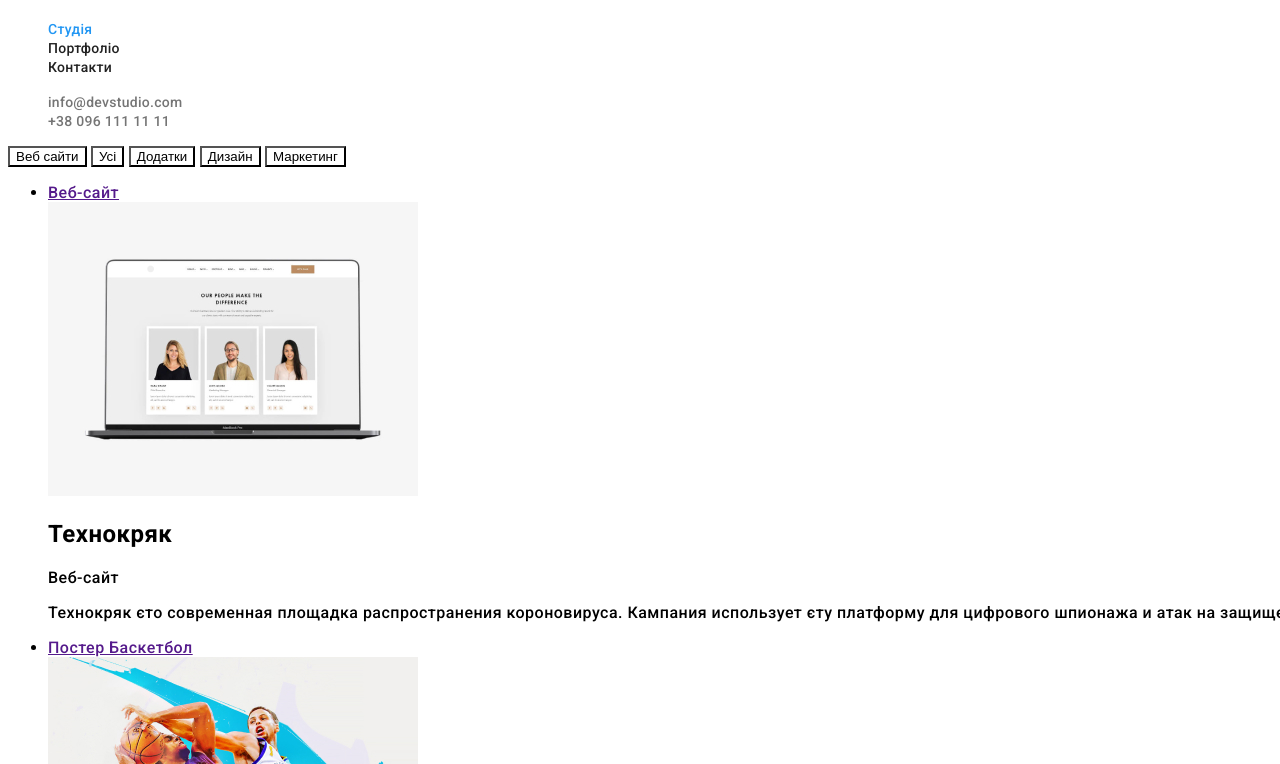
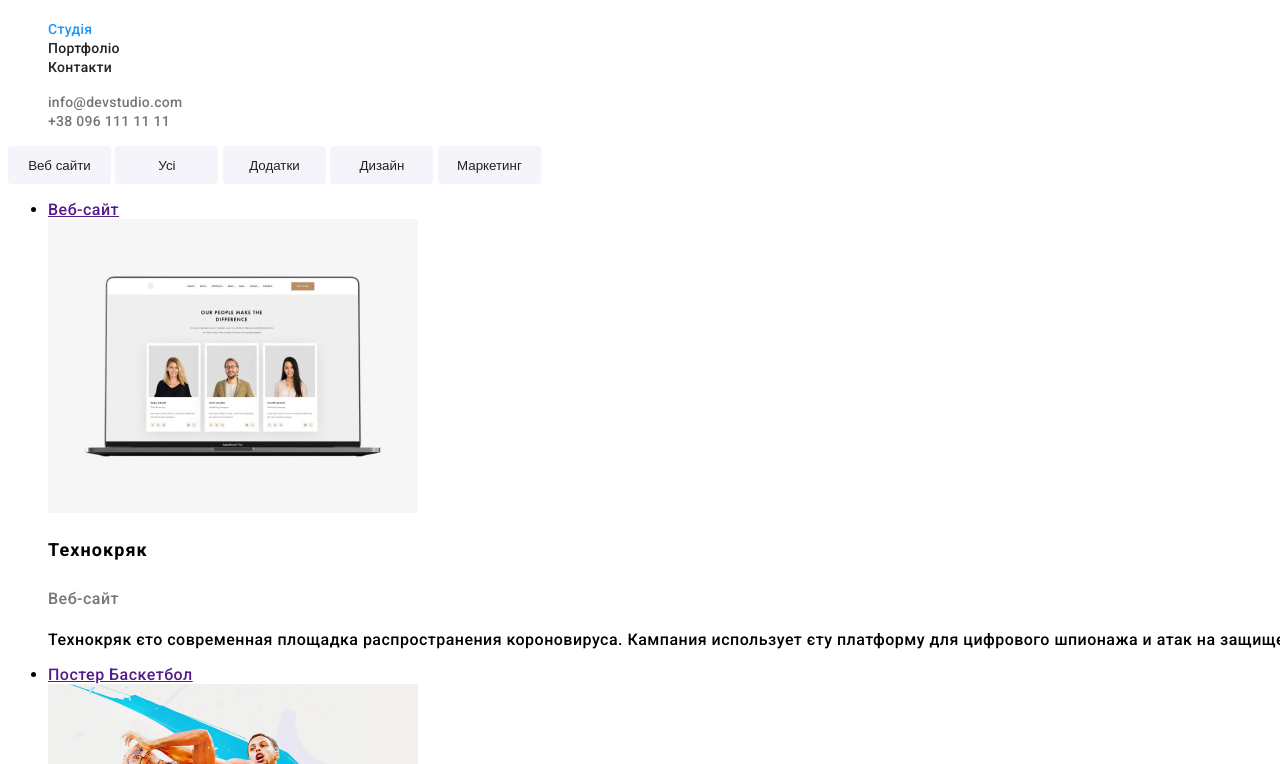
Before and after one commit to yarovoy16/goit-markup-hw-02, a plain HTML site: page portfolio.html in a window 1280 px wide. Shown: the part 36-800 px from the top of the page. Drawn offline with Linux system fonts and the light colour scheme.

Commit message:
portfolio

```diff
--- a/css/styles.css
+++ b/css/styles.css
@@ -7,6 +7,7 @@
     --white: #FFFFFF;
     --contacts-footer: rgba(255, 255, 255, 0.6);
     --footer:#2F303A;
+    --buttons-portfolio: #F5F4FA;
 }
 
 .accent {
@@ -143,7 +144,9 @@ body {
 
     margin-top: 30px;
 
-
+}
+.button:hover{
+    background-color:#7890F9;
 }
 
 .section-advantage{
@@ -252,15 +255,49 @@ body {
 
 
 /* ----- Portfolio */
-.buttons{
-    background-color: var(--button-portolio-grey);
-    color: var(--primary-text-color);
+.buttons-portfolio{
+    background-color: var(--buttons-portfolio);
+    color: var(--black);
     cursor: pointer;
+    border-radius: 4px;
+    width: 103px;
+    height: 38px;
+    left: 846px;
+    top: 174px;
+    border: 0;}
+
+.buttons-portfolio:hover{
+    background-color: var(--accent-color);
+    color: var(--white);
 }
 
 
 
-.section .h2 {
-    color:var(--contacts2);
+.sections-portfolio h2 {
+    width: 322px;
+    height: 36px;
+    left: 639px;
+    top: 576px;
+
+    font-family: 'Roboto';
+    font-style: normal;
+    font-weight: 700;
+    font-size: 18px;
+    line-height: 36px;
+    /* identical to box height, or 200% */
+
+    letter-spacing: 0.06em;
+    columns: var(--black);
 }
-/* ------ */
+
+.sections-portfolio .shorts{
+
+    font-style: normal;
+    font-weight: 400;
+    font-size: 16px;
+    line-height: 30px;
+    /* identical to box height, or 188% */
+
+    letter-spacing: 0.03em;
+    color: var(--grey);
+}
--- a/portfolio.html
+++ b/portfolio.html
@@ -5,7 +5,7 @@
     <meta charset="UTF-8" />
     <meta http-equiv="X-UA-Compatible" content="IE=edge" />
     <meta name="viewport" content="width=device-width, initial-scale=1.0" />
-    <title>Портфолио</title>
+    <title>Веб-студія</title>
     <link href="https://fonts.googleapis.com/css2?family=Raleway:wght@700&family=Roboto:wght@500;700;900&display=swap"
         rel="stylesheet">
     <link rel="stylesheet" href="./css/styles.css" />
@@ -28,23 +28,24 @@
             </ul>
         </nav>
     </header>
+
     <main>
         <!-- H1 контент -->
         <!-- <h1> Content for this page </h1> -->
         <div>
-            <button type="button" class="buttons"> Веб сайти</button>
-            <button type="button" class="buttons"> Усі</button>
-            <button type="button" class="buttons"> Додатки</button>
-            <button type="button" class="buttons"> Дизайн</button>
-            <button type="button" class="buttons"> Маркетинг</button>
+            <button type="button" class="buttons-portfolio"> Веб сайти</button>
+            <button type="button" class="buttons-portfolio"> Усі</button>
+            <button type="button" class="buttons-portfolio"> Додатки</button>
+            <button type="button" class="buttons-portfolio"> Дизайн</button>
+            <button type="button" class="buttons-portfolio"> Маркетинг</button>
         </div>
 
-        <ul class="sections">
+        <ul class="sections-portfolio">
             <li>
                 <a href=""> Веб-сайт <br>
                 <img src="./images/p1.jpg" alt="monitor"></a>
                 <h2>Технокряк</h2>
-                <p>Веб-сайт</p>
+                <p class="shorts">Веб-сайт</p>
                 <p>Технокряк єто современная площадка распространения короновируса. Кампания использует єту платформу
                     для цифрового
                     шпионажа и атак на защищенніе места конкурентов</p>
@@ -56,7 +57,7 @@
                 <a href="">Постер Баскетбол</a> <br>
                 <img src="./images/p2.jpg" alt="basketball">
                 <h2>Постер New Orlean vs Golden Star</h2>
-                <p>Дизайн</p>
+                <p class="shorts">Дизайн</p>
                 <p>Технокряк єто современная площадка распространения короновируса. Кампания использует єту платформу
                     для цифрового
                     шпионажа и атак на защищенніе места конкурентов</p>
@@ -65,7 +66,7 @@
                 <a href="">Ресторан Sea food</a> <br>
                 <img src="./images/p3.jpg" alt="restoran">
                 <h2>Ресторан Seafood</h2>
-                <p>Додаток</p>
+                <p class="shorts">Додаток</p>
                 <p>Технокряк єто современная площадка распространения короновируса. Кампания использует єту платформу
                     для цифрового
                     шпионажа и атак на защищенніе места конкурентов</p>
@@ -74,7 +75,7 @@
                 <a href="">Проект Prime</a> <br>
                 <img src="./images/p4.jpg" alt="Prime">
                 <h2>Проект Prime</h2>
-                <p>Маркетинг</p>
+                <p class="shorts">Маркетинг</p>
                 <p>Технокряк єто современная площадка распространения короновируса. Кампания использует єту платформу
                     для цифрового
                     шпионажа и атак на защищенніе места конкурентов</p>
@@ -83,7 +84,7 @@
                 <a href="">Проект Boxes</a> <br>
                 <img src="./images/p5.jpg" alt="Boxes">
                 <h2>Проект Boxes</h2>
-                <p>Додаток</p>
+                <p class="shorts">Додаток</p>
                 <p>Технокряк єто современная площадка распространения короновируса. Кампания использует єту платформу
                     для цифрового
                     шпионажа и атак на защищенніе места конкурентов</p>
@@ -92,7 +93,7 @@
                 <a href="">Inspiration has no Borders</a> <br>
                 <img src="./images/p6.jpg" alt="komputer">
                 <h2>Inspiration has no Borders</h2>
-                <p>Веб-сайт</p>
+                <p class="shorts">Веб-сайт</p>
                 <p>Технокряк єто современная площадка распространения короновируса. Кампания использует єту платформу
                     для цифрового
                     шпионажа и атак на защищенніе места конкурентов</p>
@@ -110,7 +111,7 @@
                 <a href="">Проект LAB</a> <br>
                 <img src="./images/p8.jpg" alt="LAB">
                 <h2>Проект LAB</h2>
-                <p>Маркетинг</p>
+                <p class="shorts">Маркетинг</p>
                 <p>Технокряк єто современная площадка распространения короновируса. Кампания использует єту платформу
                     для цифрового
                     шпионажа и атак на защищенніе места конкурентов</p>
@@ -119,24 +120,28 @@
                 <a href="">Growing Business</a> <br>
                 <img src="./images/p9.jpg" alt="Business">
                 <h2>Growing Business</h2>
-                <p>Додаток </p>
+                <p class="shorts">Додаток </p>
                 <p>Технокряк єто современная площадка распространения короновируса. Кампания использует єту платформу
                     для цифрового
                     шпионажа и атак на защищенніе места конкурентов</p>
             </li>
         </ul>
     </main>
-</body>
-<footer class="footer">
+    <footer>
+        <section class="footer-section">
             <a href="./index.html" class="logo"><span class="accent">Web</span> <span class="accent2">Studio</span> </a>
             <address>
-        <ul class="adress list">
-            <li><a href="https://goo.gl/maps/ByxKRBc1EHc3Btoa6" class="link" target="_blank"><span class="adress-name">
-                        м. Київ, пр-т Лесі Українки, 26</span></a></li>
-            <li><a href="mailto:info@devstudio.com" class="link">info@devstudio.com</a></li>
-            <li><a href="tel:096 111 11 11" class="link">096 111 11 11</a></li>
+                <ul class="footer-contacts">
+                    <li><a href="https://goo.gl/maps/ByxKRBc1EHc3Btoa6" class="misto" target="_blank"> м.Київ, пр-т Лесі
+                            Українки, 26</a></li>
+                    <li><a href="mailto:info@devstudio.com" class="contact-footer">info@devstudio.com</a></li>
+                    <li><a href="tel:096 111 11 11" class="contact-footer">096 111 11 11</a></li>
                 </ul>
             </address>
+
+        </section>
+
     </footer>
+    </body>
 
     </html>
```
Lines whose indentation alone changed are shown as unchanged.
